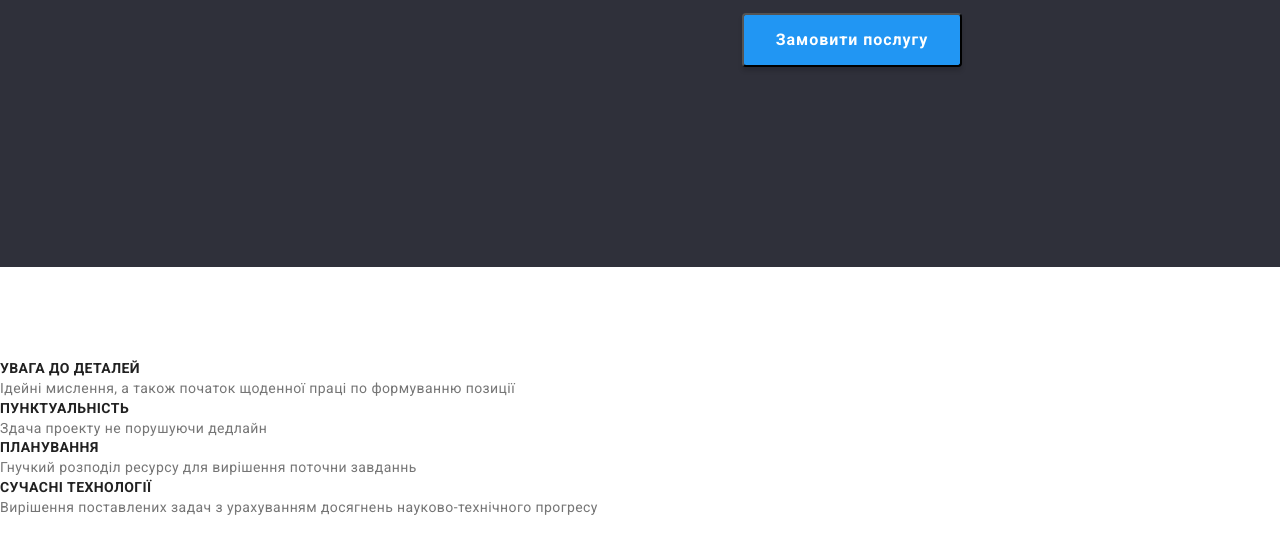
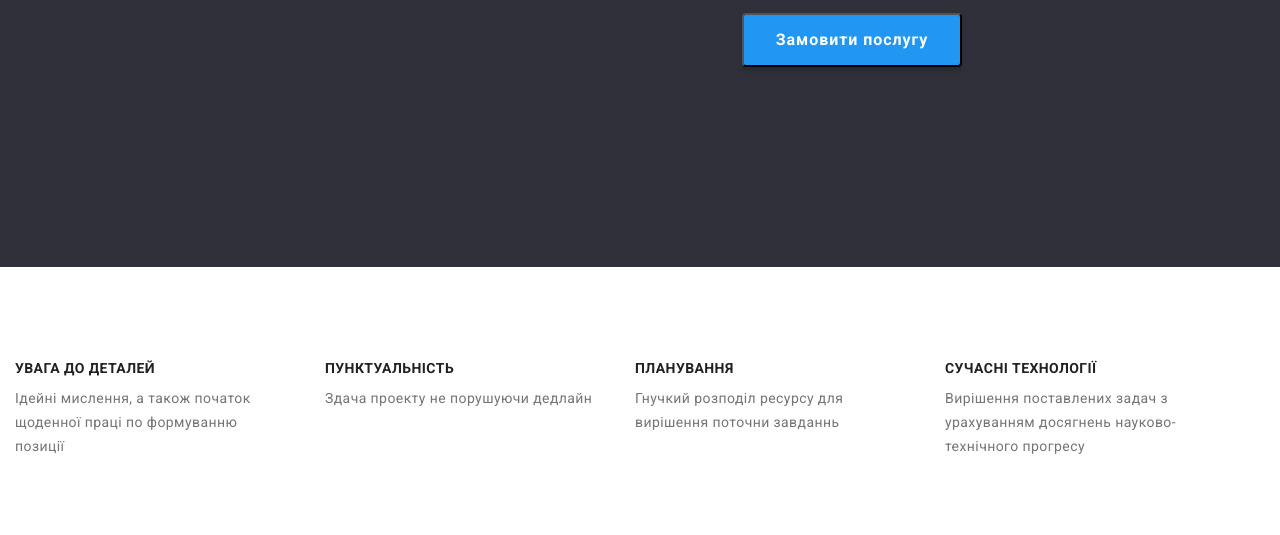
Before and after one commit to KulykAlexander/goit-markup-hw-03, a plain HTML site: page index.html in a window 1280 px wide. Shown: the part 417-952 px from the top of the page. Drawn offline with nearby package versions, Linux system fonts and the light colour scheme.

Commit message:
specialty position

```diff
--- a/css/styles.css
+++ b/css/styles.css
@@ -210,11 +210,21 @@ body {
 
 }
 .specialty-list {
+    display: flex;
+    justify-content: space-between;
+    align-items: flex-start;
+}
+.specialty-item {
+    display: block;
 }
 .specialty-titel {
+    width: 270px;
     text-transform: uppercase;
+
+    margin-bottom: 10px;
 }
 .specialty-text {
+    width: 270px;
 }
 /*What do we do?*/
 .what-do {
--- a/index.html
+++ b/index.html
@@ -61,12 +61,13 @@
       <!--НАШІ ОСОБЛИВОСТІ-->
 
       <section class="section specialty">
+        <div class="container">
         <h2 class="specialy-titel main-titel visually-hidden">
           Наші особливості
         </h2>
 
         <ul class="specialty-list list">
-          <li>
+          <li class="specialty-item">
             <h3 class="specialty-titel titel">Увага до деталей</h3>
             <p class="specialty-text text">
               Ідейні мислення, а також початок щоденної праці по формуванню
@@ -74,21 +75,21 @@
             </p>
           </li>
 
-          <li>
+          <li class="specialty-item">
             <h3 class="specialty-titel titel">Пунктуальність</h3>
             <p class="specialty-text text">
               Здача проекту не порушуючи дедлайн
             </p>
           </li>
 
-          <li>
+          <li class="specialty-item"specialty-item>
             <h3 class="specialty-titel titel">Планування</h3>
             <p class="specialty-text text">
               Гнучкий розподіл ресурсу для вирішення поточни завданнь
             </p>
           </li>
 
-          <li>
+          <li class="specialty-item">
             <h3 class="specialty-titel titel">Сучасні технології</h3>
             <p class="specialty-text text">
               Вирішення поставлених задач з урахуванням досягнень
@@ -96,6 +97,8 @@
             </p>
           </li>
         </ul>
+        </div>
+
       </section>
 
       <!--Чим ми займаємось-->
```
